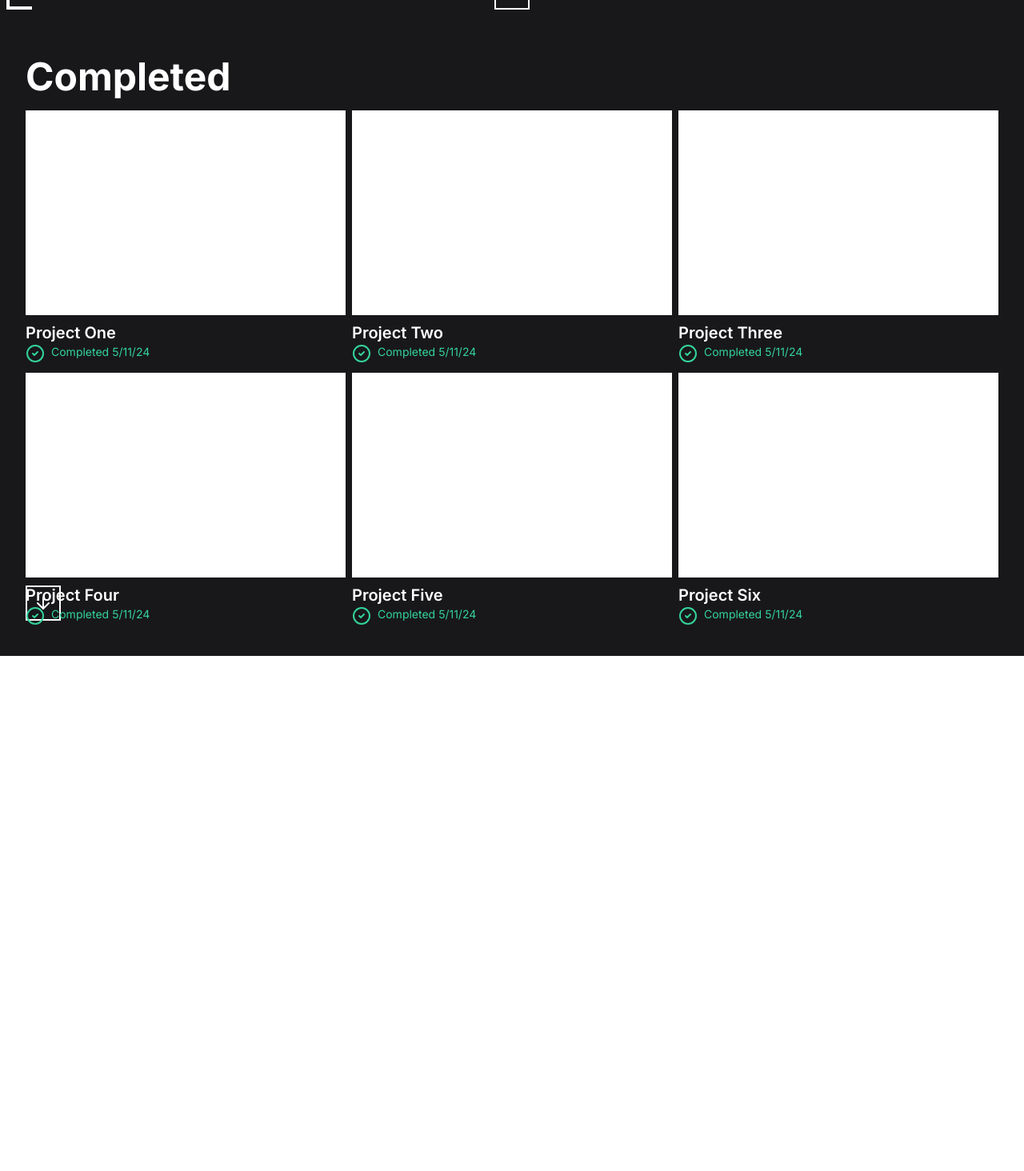
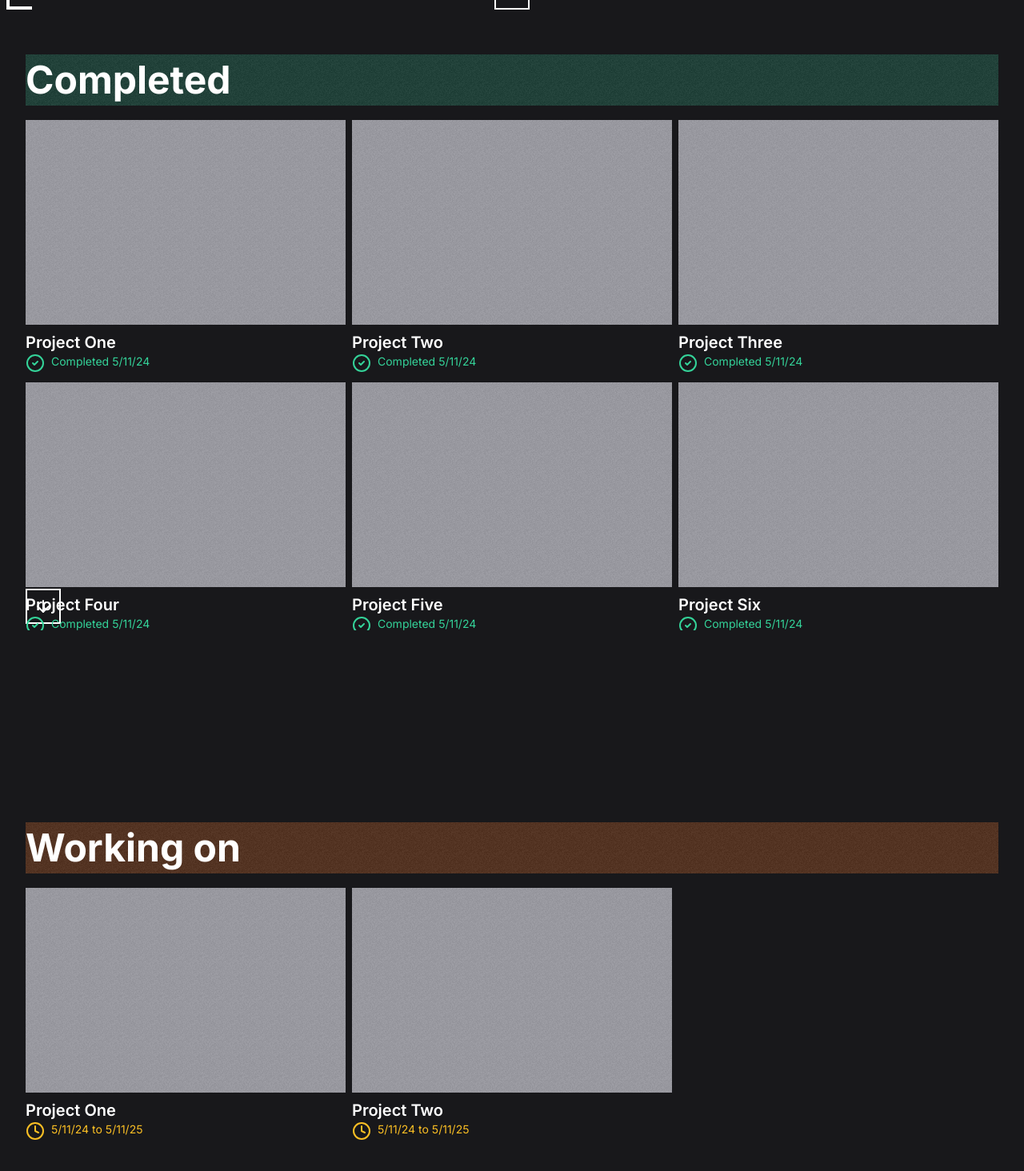
Before and after one commit to mdius0/portfolio, a Next.js app: page /projects in a window 1280 px wide. Shown: the part 780-2244 px from the top of the page at 80% size. Before the commit the page ends 1600 px from the top, so only its background shows below. Built offline with nearby package versions, Linux system fonts and the light colour scheme.

Commit message:
asthetic changes

```diff
--- a/src/app/page.tsx
+++ b/src/app/page.tsx
@@ -91,11 +91,11 @@ export default function Page() {
         </div>
       </section>
       <section className="flex flex-col items-start justify-center h-screen bg-red-500 w-full relative p-16 about bg-grainy">
-        <h1 className="section-heading text-zinc-900 font-bold text-9xl about-content">About me</h1>
+        <h1 className="section-heading text-zinc-900 font-bold text-9xl max-md:text-3xl about-content">About me</h1>
 
-        <div className="w-full h-1/2 flex items-center justify-center">
+        <div className="w-full h-1/2 flex max-md:flex-col items-center justify-center">
           <div className="h-full w-full flex flex-col items-center justify-center gap-2 about-content">
-            <div className="h-full w-full bg-zinc-900"></div>
+            <div className="h-full w-full max-md:h-[20rem] bg-zinc-900"></div>
             <div className="flex w-full h-4 items-center justify-between gap-2">
               <div className={cn("w-full transition-all duration-200 h-full bg-zinc-800", {
                 "w-[150%] bg-zinc-900": aboutState == 0
@@ -111,27 +111,27 @@ export default function Page() {
               })}></div>
             </div>
           </div>
-          {aboutState == 0 && <div className="h-full w-[80%] mx-4 flex flex-col items-start justify-start about-content">
+          {aboutState == 0 && <div className="h-full w-[80%] max-md:w-full mx-4 flex flex-col items-start justify-start about-content">
             <h3 className="text-5xl font-bold text-zinc-900">Tab One</h3>
-            <p className="text-xl font-semibold text-zinc-800 my-2">
+            <p className="text-xl font-semibold text-zinc-800 my-2 max-md:text-sm">
               Lorem ipsum dolor sit amet consectetur adipisicing elit. Hic amet itaque quibusdam debitis, voluptas minima laborum qui cupiditate. Totam, recusandae illum. Eos earum libero exercitationem quisquam necessitatibus totam, nobis ullam.
             </p>
           </div>}
-          {aboutState == 1 && <div className="h-full w-[80%] mx-4 flex flex-col items-start justify-start about-content">
+          {aboutState == 1 && <div className="h-full w-[80%] max-md:w-full mx-4 flex flex-col items-start justify-start about-content">
             <h3 className="text-5xl font-bold text-zinc-900">Tab Two</h3>
-            <p className="text-xl font-semibold text-zinc-800 my-2">
+            <p className="text-xl font-semibold text-zinc-800 my-2 max-md:text-sm">
               Lorem ipsum dolor sit amet consectetur adipisicing elit. Hic amet itaque quibusdam debitis, voluptas minima laborum qui cupiditate. Totam, recusandae illum. Eos earum libero exercitationem quisquam necessitatibus totam, nobis ullam.
             </p>
           </div>}
-          {aboutState == 2 && <div className="h-full w-[80%] mx-4 flex flex-col items-start justify-start about-content">
+          {aboutState == 2 && <div className="h-full w-[80%] max-md:w-full mx-4 flex flex-col items-start justify-start about-content">
             <h3 className="text-5xl font-bold text-zinc-900">Tab Three</h3>
-            <p className="text-xl font-semibold text-zinc-800 my-2">
+            <p className="text-xl font-semibold text-zinc-800 my-2 max-md:text-sm">
               Lorem ipsum dolor sit amet consectetur adipisicing elit. Hic amet itaque quibusdam debitis, voluptas minima laborum qui cupiditate. Totam, recusandae illum. Eos earum libero exercitationem quisquam necessitatibus totam, nobis ullam.
             </p>
           </div>}
-          {aboutState == 3 && <div className="h-full w-[80%] mx-4 flex flex-col items-start justify-start about-content">
+          {aboutState == 3 && <div className="h-full w-[80%] max-md:w-full mx-4 flex flex-col items-start justify-start about-content">
             <h3 className="text-5xl font-bold text-zinc-900">Tab Four</h3>
-            <p className="text-xl font-semibold text-zinc-800 my-2">
+            <p className="text-xl font-semibold text-zinc-800 my-2 max-md:text-sm">
               Lorem ipsum dolor sit amet consectetur adipisicing elit. Hic amet itaque quibusdam debitis, voluptas minima laborum qui cupiditate. Totam, recusandae illum. Eos earum libero exercitationem quisquam necessitatibus totam, nobis ullam.
             </p>
           </div>}
@@ -147,7 +147,7 @@ export default function Page() {
 
       <section className="flex flex-col gap-2 items-center justify-center h-screen bg-zinc-900 w-full relative next">
         <h1 className="section-heading text-white/20 font-bold text-2xl">next project in</h1>
-        <h1 className="section-heading text-white font-bold text-9xl my-2">00:00:00</h1>
+        <h1 className="section-heading text-white font-bold text-9xl max-md:text-5xl my-2">00:00:00</h1>
 
         <div className="bg-white group p-2 relative hover:p-4 duration-300 transition-all cursor-pointer" onClick={() => router.push("/projects")}>
           <h1 className="text-xl font-semibold cursor-pointer px-2">Projects</h1>
--- a/src/app/projects/page.tsx
+++ b/src/app/projects/page.tsx
@@ -1,6 +1,6 @@
 "use client"
 
-import { ArrowDown, CircleCheck } from "lucide-react"
+import { ArrowDown, CircleCheck, Clock } from "lucide-react"
 import { useRouter } from "next/navigation"
 import { useEffect, useRef } from "react"
 
@@ -35,13 +35,13 @@ export default function Page() {
                 </div>
             </section>
             <section className="flex flex-col items-center justify-center h-screen bg-zinc-900 w-full relative p-8">
-                <h1 className="text-5xl font-bold text-white text-start w-full my-4">Completed</h1>
+                <h1 className="text-5xl font-bold text-white text-start w-full my-4  bg-grainy bg-emerald-950 py-2">Completed</h1>
                 <div className="w-full flex flex-wrap gap-2 overflow-y-scroll relative">
                     <div onClick={() => router.push("/projects/1")} className="absolute bottom-2 border-2 p-2 border-white flex items-center text-white justify-center gap-2">
                         <ArrowDown />
                     </div>
                     <div onClick={() => router.push("/projects/1")} className="relative cursor-pointer flex flex-col items-center justify-center gap-2 h-[20rem] w-[25rem]">
-                        <div className="w-full h-[80%] bg-white"></div>
+                        <div className="w-full h-[80%] bg-zinc-400 bg-grainy"></div>
                         <div className="w-full flex items-center justify-between">
                             <div className="h-full flex flex-col">
                                 <h1 className="text-white text-xl font-semibold">Project One</h1>
@@ -50,7 +50,7 @@ export default function Page() {
                         </div>
                     </div>
                     <div onClick={() => router.push("/projects/1")} className="relative cursor-pointer flex flex-col items-center justify-center gap-2 h-[20rem] w-[25rem]">
-                        <div className="w-full h-[80%] bg-white"></div>
+                        <div className="w-full h-[80%] bg-zinc-400 bg-grainy"></div>
                         <div className="w-full flex items-center justify-between">
                             <div className="h-full flex flex-col">
                                 <h1 className="text-white text-xl font-semibold">Project Two</h1>
@@ -59,7 +59,7 @@ export default function Page() {
                         </div>
                     </div>
                     <div onClick={() => router.push("/projects/1")} className="relative cursor-pointer flex flex-col items-center justify-center gap-2 h-[20rem] w-[25rem]">
-                        <div className="w-full h-[80%] bg-white"></div>
+                        <div className="w-full h-[80%] bg-zinc-400 bg-grainy"></div>
                         <div className="w-full flex items-center justify-between">
                             <div className="h-full flex flex-col">
                                 <h1 className="text-white text-xl font-semibold">Project Three</h1>
@@ -68,7 +68,7 @@ export default function Page() {
                         </div>
                     </div>
                     <div onClick={() => router.push("/projects/1")} className="relative cursor-pointer flex flex-col items-center justify-center gap-2 h-[20rem] w-[25rem]">
-                        <div className="w-full h-[80%] bg-white"></div>
+                        <div className="w-full h-[80%] bg-zinc-400 bg-grainy"></div>
                         <div className="w-full flex items-center justify-between">
                             <div className="h-full flex flex-col">
                                 <h1 className="text-white text-xl font-semibold">Project Four</h1>
@@ -77,7 +77,7 @@ export default function Page() {
                         </div>
                     </div>
                     <div onClick={() => router.push("/projects/1")} className="relative cursor-pointer flex flex-col items-center justify-center gap-2 h-[20rem] w-[25rem]">
-                        <div className="w-full h-[80%] bg-white"></div>
+                        <div className="w-full h-[80%] bg-zinc-400 bg-grainy"></div>
                         <div className="w-full flex items-center justify-between">
                             <div className="h-full flex flex-col">
                                 <h1 className="text-white text-xl font-semibold">Project Five</h1>
@@ -86,7 +86,7 @@ export default function Page() {
                         </div>
                     </div>
                     <div onClick={() => router.push("/projects/1")} className="relative cursor-pointer flex flex-col items-center justify-center gap-2 h-[20rem] w-[25rem]">
-                        <div className="w-full h-[80%] bg-white"></div>
+                        <div className="w-full h-[80%] bg-zinc-400 bg-grainy"></div>
                         <div className="w-full flex items-center justify-between">
                             <div className="h-full flex flex-col">
                                 <h1 className="text-white text-xl font-semibold">Project Six</h1>
@@ -96,6 +96,29 @@ export default function Page() {
                     </div>
                 </div>
             </section>
+            <section className="flex flex-col items-center justify-center h-screen bg-zinc-900 w-full relative p-8">
+                <h1 className="text-5xl font-bold text-white text-start w-full my-4 bg-grainy bg-amber-950 py-2">Working on</h1>
+                <div className="w-full flex flex-wrap gap-2 overflow-y-scroll relative">
+                    <div onClick={() => router.push("/projects/1")} className="relative cursor-pointer flex flex-col items-center justify-center gap-2 h-[20rem] w-[25rem]">
+                        <div className="w-full h-[80%] bg-zinc-400 bg-grainy"></div>
+                        <div className="w-full flex items-center justify-between">
+                            <div className="h-full flex flex-col">
+                                <h1 className="text-white text-xl font-semibold">Project One</h1>
+                                <h3 className="text-sm text-amber-400 flex gap-2"><Clock />5/11/24 to 5/11/25</h3>
+                            </div>
+                        </div>
+                    </div>
+                    <div onClick={() => router.push("/projects/1")} className="relative cursor-pointer flex flex-col items-center justify-center gap-2 h-[20rem] w-[25rem] ">
+                        <div className="w-full h-[80%] bg-zinc-400 bg-grainy"></div>
+                        <div className="w-full flex items-center justify-between">
+                            <div className="h-full flex flex-col">
+                                <h1 className="text-white text-xl font-semibold">Project Two</h1>
+                                <h3 className="text-sm text-amber-400 flex gap-2"><Clock />5/11/24 to 5/11/25</h3>
+                            </div>
+                        </div>
+                    </div>
+                </div>
+            </section>
         </div>
     )
 }
```
